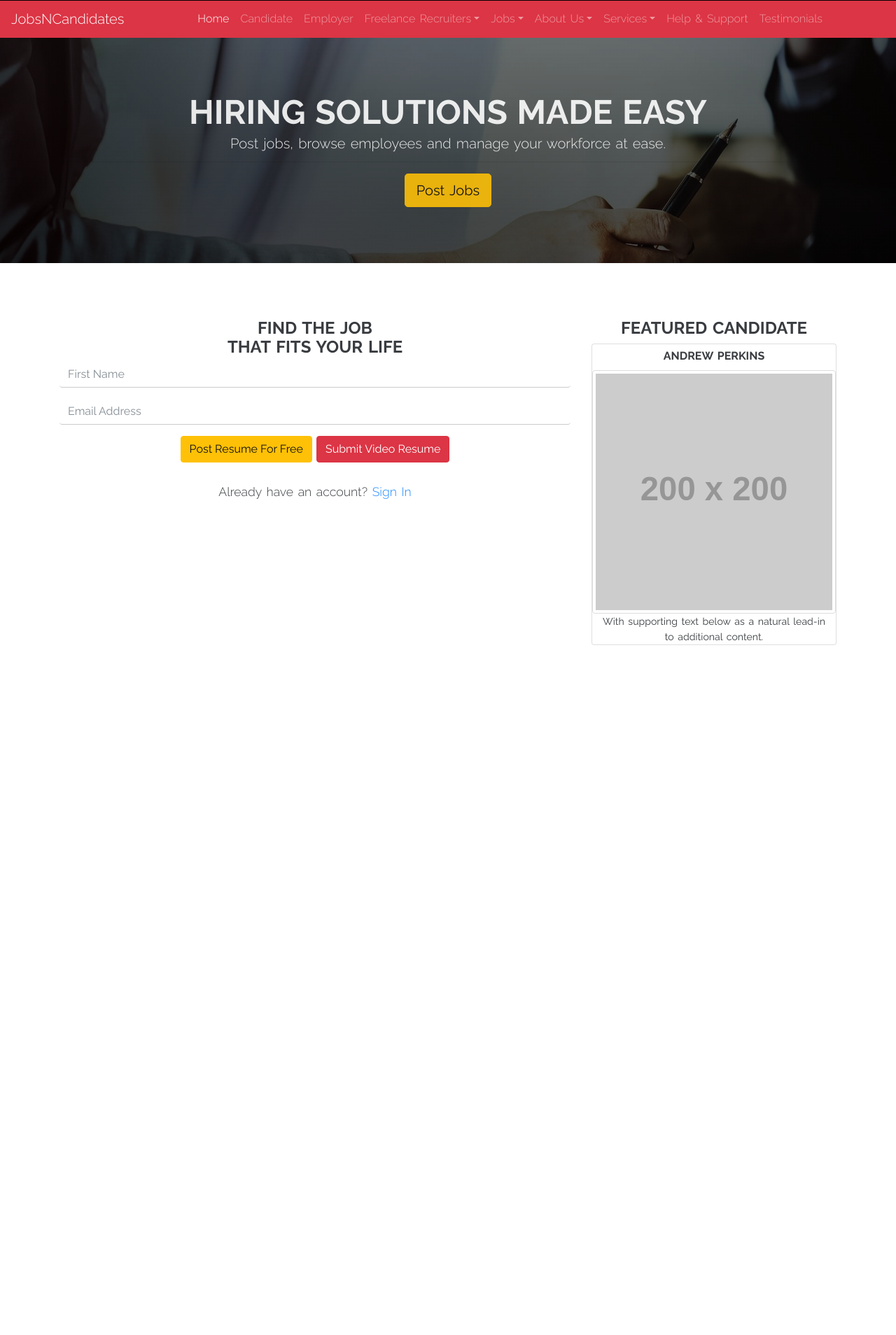
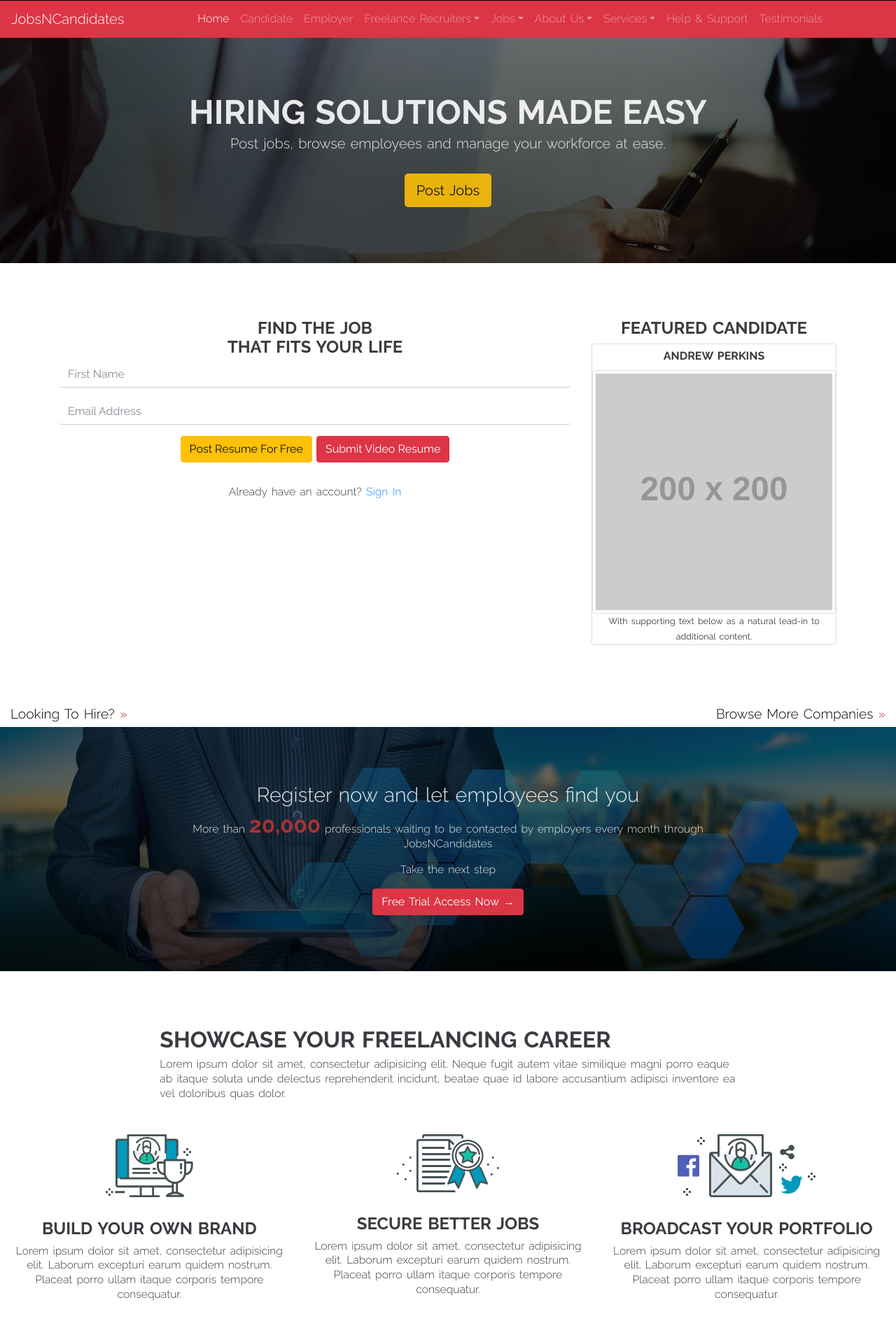
Before and after one commit to iamyinka/jobbie-rd, a PHP site: page / in a window 1280 px wide. Shown: the part 799-2707 px from the top of the page at 70% size. Before the commit the page ends 1721 px from the top, so only its background shows below. Run offline with PHP 8.4, Linux system fonts and the light colour scheme; grey boxes labelled with a size stand in for pictures from a placeholder-image service; some libraries are stand-ins or nearby versions; some web fonts are replaced.

Commit message:
Add More Sections

```diff
--- a/css/main.css
+++ b/css/main.css
@@ -28,7 +28,7 @@ h1 {
 }
 
 p {
-  font-size: 1.1em;
+  font-size: .98em;
   opacity: .89;
 }
 
@@ -36,6 +36,7 @@ p {
   background-color: transparent;
   border: 2px solid #dc3545;
   color: #fff;
+  transition: all .4s ease-in;
 }
 
 .btn-custom:hover {
@@ -114,6 +115,93 @@ input[type='submit'] {
 }
 
 
+.employers {
+  background: linear-gradient(rgba(10, 10, 10, .5), rgba(0, 0, 0, .7)), url('../images/employers.jpg') center center no-repeat;
+  -webkit-background-size: cover;
+  background-size: cover;
+  color: #fff;
+  text-align: center;
+}
+
+.employers p.lead {
+  font-size: 1.8em;
+  line-height: 1.2em;
+}
+
+.employers p span {
+  font-size: 2em;
+  color: #b33;
+  font-weight: 700;
+}
+
+.employers a {
+  text-transform: capitalize;
+}
+
+.employers-intro {
+  background: #fff;
+  text-transform: capitalize;
+  padding: .5em 0;
+}
+
+.employers-intro a {
+  color: #000;
+  font-size: 1.2em;
+  transition: all .4s ease-in;
+}
+
+.employers-intro a:hover {
+  padding: 0 .5em;
+  text-decoration: none;
+  border-left: 2px solid #b33;
+}
+
+.employers-intro a span {
+  color: #b33;
+}
+
+.freelancer {
+  text-align: center;
+}
+
+.freelancer-desc {
+  text-align: left;
+  margin-bottom: 3em;
+}
+
+.freelancer-perks {
+  margin-bottom: 3em;
+}
+
+.freelancer-perks img {
+  margin-bottom: 2em;
+}
+
+.freelancer2 {
+  background:linear-gradient(rgba(10, 10, 10, .2), rgba(0, 0, 0, .4)), url('../images/freelancer-bg.jpg') center center no-repeat;
+  -webkit-background-size: cover;
+  background-size: cover;
+  min-height: 20em;
+}
+
+.freelancer-call-to-action {
+  color: #fff;
+}
+
+.freelancer-call-to-action h4 {
+  font-size: 3em;
+  line-height: 1.3em;
+}
+
+.freelancer-call-to-action a {
+  text-transform: uppercase;
+}
+
+
+section {
+  padding: 5em 0;
+}
+
 @media screen and (max-width: 400px) {
   .announcement {
     display: none;
--- a/index.php
+++ b/index.php
@@ -169,8 +169,117 @@
 			</div>
 		</section>
 
-		<section style="min-height: 1200px;">
+		<div class="employers-intro clearfix">
+			<div class="container-fluid">
+				<a href="#" class="float-left">Looking to hire? <span>&raquo;</span></a>
+				<a href="#" class="float-right">Browse More Companies <span>&raquo;</span></a>
+			</div>
+		</div>
 
+		<section class="employers">
+			<div class="container">
+				<div class="row">
+					<div class="col-9 mx-auto">
+						<div class="emp-call-to-action">
+							<p class="lead">Register now and let employees find you</p>
+							<p>More than <span>20,000</span> professionals waiting to be contacted by employers every month through JobsNCandidates</p>
+							<p>Take the next step</p>
+							<a href="#" class="btn btn-danger">free trial access now &rarr;</a>
+						</div>
+					</div>
+				</div>
+			</div>
+		</section>
+
+		<section class="freelancer">
+			<div class="container-fluid">
+				<div class="row">
+					<div class="col-8 mx-auto">
+						<div class="freelancer-desc">
+							<h2>
+								Showcase Your Freelancing Career
+							</h2>
+
+							<p>
+								Lorem ipsum dolor sit amet, consectetur adipisicing elit. Neque fugit autem vitae similique magni porro eaque ab itaque soluta unde delectus reprehenderit incidunt, beatae quae id labore accusantium adipisci inventore ea vel doloribus quas dolor.
+							</p>
+						</div>
+					</div>
+				</div>
+
+				<div class="row">
+					<div class="col-xs-12 col-sm-6 col-md-4">
+						<div class="freelancer-perks">
+							<img src="images/brands.svg" alt="">
+							<h4>Build Your Own Brand</h4>
+							<p>Lorem ipsum dolor sit amet, consectetur adipisicing elit. Laborum excepturi earum quidem nostrum. Placeat porro ullam itaque corporis tempore consequatur.</p>
+						</div>
+					</div>
+
+					<div class="col-xs-12 col-sm-6 col-md-4">
+						<div class="freelancer-perks">
+							<img src="images/jobs.svg" alt="">
+							<h4>Secure Better Jobs</h4>
+							<p>Lorem ipsum dolor sit amet, consectetur adipisicing elit. Laborum excepturi earum quidem nostrum. Placeat porro ullam itaque corporis tempore consequatur.</p>
+						</div>
+					</div>
+
+					<div class="col-xs-12 col-sm-6 col-md-4">
+						<div class="freelancer-perks">
+							<img src="images/portfolio.svg" alt="">
+							<h4>Broadcast Your Portfolio</h4>
+							<p>Lorem ipsum dolor sit amet, consectetur adipisicing elit. Laborum excepturi earum quidem nostrum. Placeat porro ullam itaque corporis tempore consequatur.</p>
+						</div>
+					</div>
+
+					<div class="col-xs-12 col-sm-6 col-md-4">
+						<div class="freelancer-perks">
+							<img src="images/rates.svg" alt="">
+							<h4>Determin Your Own rates</h4>
+							<p>Lorem ipsum dolor sit amet, consectetur adipisicing elit. Laborum excepturi earum quidem nostrum. Placeat porro ullam itaque corporis tempore consequatur.</p>
+						</div>
+					</div>
+
+					<div class="col-xs-12 col-sm-6 col-md-4">
+						<div class="freelancer-perks">
+							<img src="images/communicate.svg" alt="">
+							<h4>Easy Communication with clients</h4>
+							<p>Lorem ipsum dolor sit amet, consectetur adipisicing elit. Laborum excepturi earum quidem nostrum. Placeat porro ullam itaque corporis tempore consequatur.</p>
+						</div>
+					</div>
+
+					<div class="col-xs-12 col-sm-6 col-md-4">
+						<div class="freelancer-perks">
+							<img src="images/brands.svg" alt="">
+							<h4>Get Paid quickly and easily</h4>
+							<p>Lorem ipsum dolor sit amet, consectetur adipisicing elit. Laborum excepturi earum quidem nostrum. Placeat porro ullam itaque corporis tempore consequatur.</p>
+						</div>
+					</div>
+				</div>
+			</div>
+		</section>
+
+		<section class="freelancer2">
+			<div class="container">
+				<div class="row">
+					<div class="col-xs-12 col-sm-6 col-md-8">
+						<div class="freelancer-call-to-action">
+							<h4>Steady Work <br>easy lifestyle</h4>
+						</div>
+					</div>
+
+					<div class="col-xs-12 col-sm-6 col-md-4">
+						<div class="freelancer-call-to-action">
+							<p>Submit work, receive feedback, and get paid all in one place using JobsNCandidates workstation platform.</p>
+							<div class="text-center">
+								<a href="#" class="btn btn-custom">
+									sign up as a freelancer
+								</a>
+							</div>
+						</div>
+					</div>
+				</div>
+			</div>
 		</section>
 
 
```
Also changed, not shown: images/brands.svg (added), images/communicate.svg (added), images/employers.jpg (added), images/freelancer-bg.jpg (added), images/jobs.svg (added), images/paid.svg (added), images/portfolio.svg (added), images/rates.svg (added), 1 other file.
